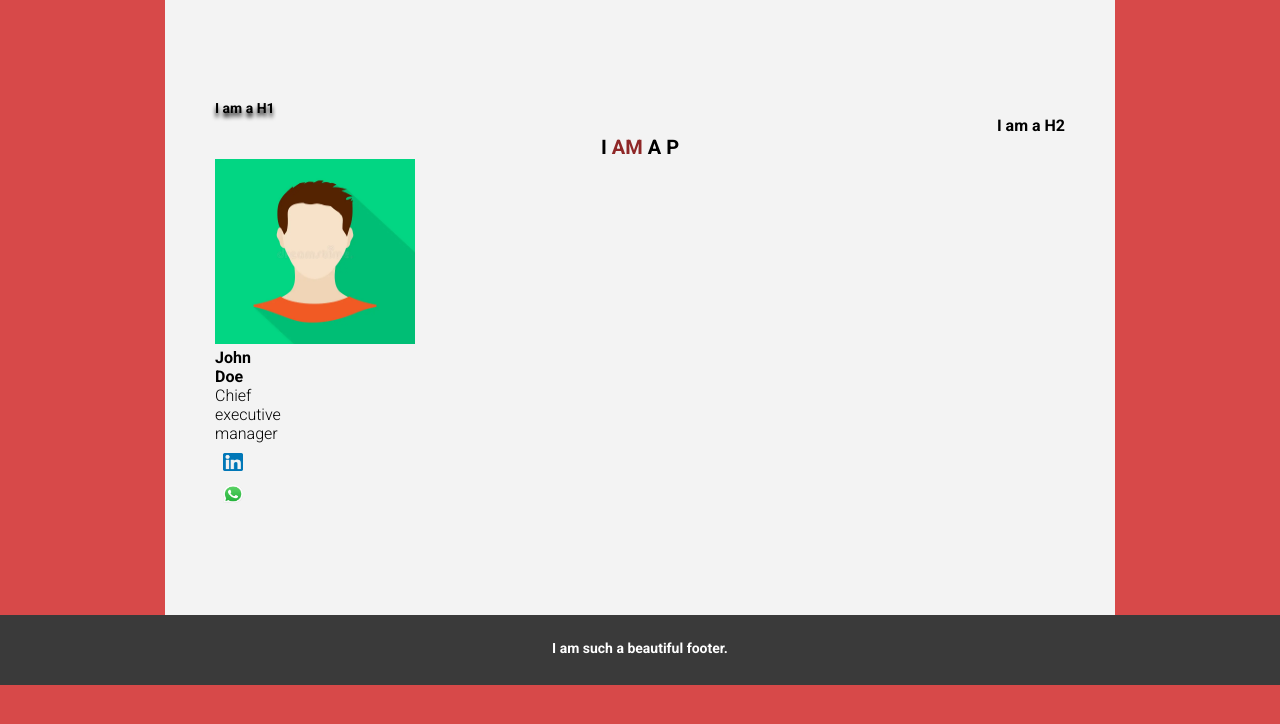
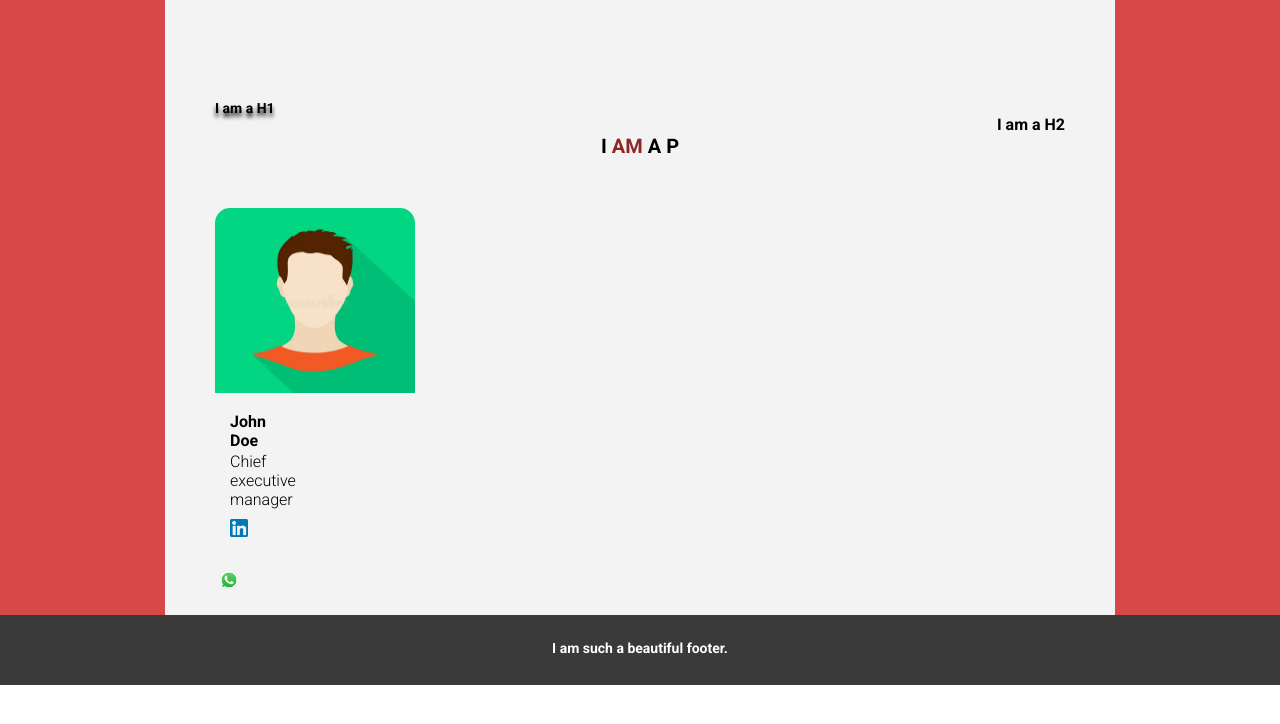
Before and after one commit to Mogwiz/HTML-CSS, a plain HTML site: page CSS/CSS-Pixel-Perfect/index.html in a window 1280 px wide. Drawn offline with Linux system fonts and the light colour scheme.

Commit message:
PP - Final

```diff
--- a/CSS/CSS-Pixel-Perfect/styles.css
+++ b/CSS/CSS-Pixel-Perfect/styles.css
@@ -4,9 +4,11 @@
 }
 
 body {
+    font-family: "Roboto", sans-serif;
+}
+
+.main {
     background-color: rgb(215, 73, 73);
-    font-family: "Roboto", sans-serif;
-    max-height: 615px;
 }
 
 h1 {
@@ -21,6 +23,7 @@ h1 {
     text-transform: uppercase;
     font-weight: bold;
     font-size: 20px;
+    line-height: 23.44px;
 }
 
 p span {
@@ -28,8 +31,9 @@ p span {
 }
 
 h2 {
-text-align: right;
-font-size: 16px;
+    text-align: right;
+    font-size: 16px;
+    line-height: 18.75px;
 }
 
 footer {
@@ -43,28 +47,32 @@ footer {
 }
 
 .profile {
-width: 200px;
-height: 185px;
+    width: 200px;
+    height: 185px;
+    border-radius: 15px 15px 0 0;
+}
+
+.whatsapp {
+    width: 18px;
+    height: 18px;
+    margin-top: 10px;
+    margin-left: 5px;
+    margin-bottom: 20px;
 }
 
 .linkedin {
-    width: 20px;
+    width: 18px;
     height: 18px;
     margin-top: 10px;
-    margin-left: 8px;
-
-}
-
-.whatsapp {
-    width: 20px;
-    height: 18px;
-    margin-top: 10px;
-    margin-left: 8px;
-
+    margin-left: 15px;
+    margin-bottom: 20px;
 }
 
 .name {
     font-weight: bold;
+    margin-left: 15px;
+    margin-top: 15px;
+    padding-bottom: 2px;
 }
 
 .container {
@@ -76,7 +84,13 @@ height: 185px;
 }
 
 .card {
+    padding-bottom: 10px;
     margin-right: 1290px;
     border-radius: 15px;
     box-shadow: 0px 4px 4px 0px rgba(0,0,0,0.25);
+    margin-top: 50px;
 }
+
+.role {
+    margin-left: 15px;
+}
```
